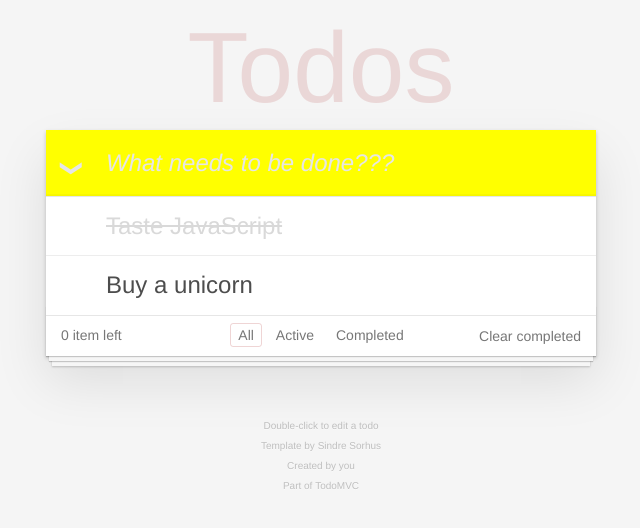
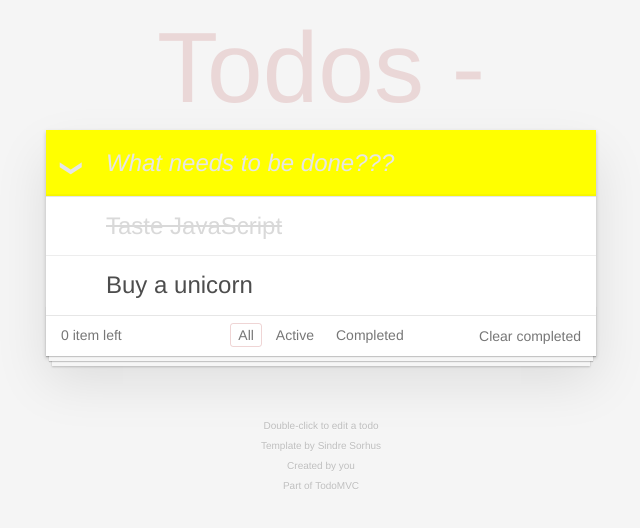
Before and after one commit to chgc/20181110-angular-beginner, an Angular app: page / in a window 1280 px wide. Shown: the top 528 px of the page, without its empty margins (319-959 px from the left). Built offline with nearby package versions, Linux system fonts and the light colour scheme.

Commit message:
two-way binding

```diff
--- a/src/app/app.component.html
+++ b/src/app/app.component.html
@@ -1,10 +1,11 @@
 <section class="todoapp">
   <header class="header">
-    <h1>{{ appTitle }}</h1>
+    <h1>{{ appTitle }} - {{ todoValue }}</h1>
     <input
       class="new-todo"
       [placeholder]="placeholderText"
       #todo
+      [(ngModel)]="todoValue"
       [style.background-color]="background"
       (keyup.enter)="newTodo(todo)"
       autofocus
--- a/src/app/app.component.ts
+++ b/src/app/app.component.ts
@@ -9,6 +9,9 @@ export class AppComponent {
   appTitle = 'Todos';
   placeholderText = 'What needs to be done???';
   background = 'yellow';
+
+  todoValue;
+
   newTodo(inputElement) {
     console.log(inputElement.value);
   }
```
Also changed, not shown: src/app/app.module.ts (+4 -8 lines).
